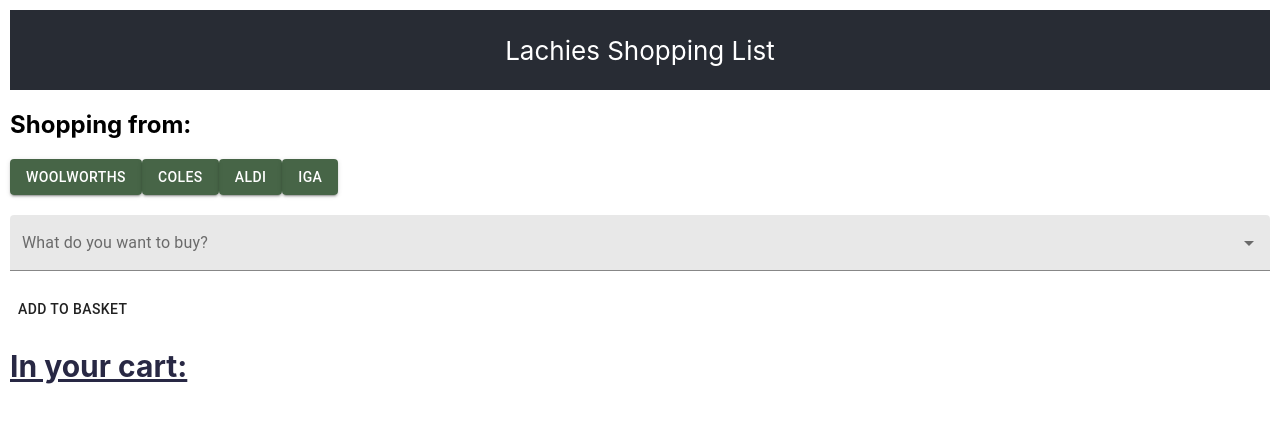
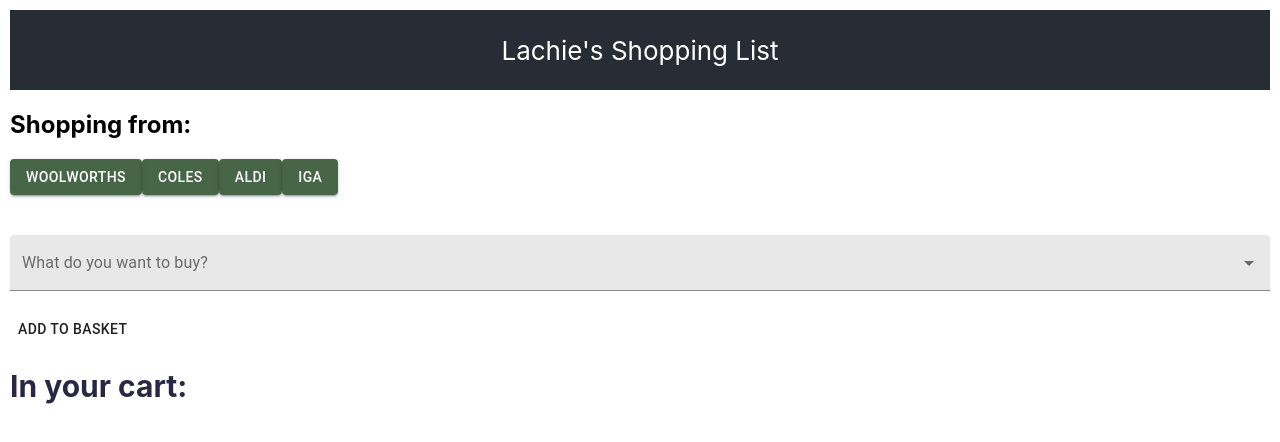
Before and after one commit to lachlanbardwell/shoppinglist, a React (Create React App) app: page / in a window 1280 px wide. Shown: the top 442 px of the page. Built offline with nearby package versions, Linux system fonts and the light colour scheme.

Commit message:
optimisations

```diff
--- a/src/App.css
+++ b/src/App.css
@@ -35,8 +35,19 @@
 .cartHeading {
   font-size: 30px;
   color: #111130;
-  text-decoration: underline;
+
   opacity: 0.9;
+}
+
+.logo {
+  text-decoration: none;
+  color: black;
+  font-size: 12;
+}
+
+.logo:hover {
+  transition: 300ms;
+  font-size: 1.05em;
 }
 
 .storeImage {
--- a/src/components/basket.tsx
+++ b/src/components/basket.tsx
@@ -1,18 +1,21 @@
-import React, { useEffect, MouseEvent, ChangeEvent, useState } from 'react';
+import React, { useEffect, MouseEvent, useState, useRef } from 'react';
 import { Box, Button, TextField } from '@material-ui/core';
 import Autocomplete from '@material-ui/lab/Autocomplete';
 import { products } from './items';
 import { Cart } from './cart';
 import { Retailer } from './retailer';
 
-export const AddToBasket = () => {
+export const AddToBasket: React.FC = () => {
   const [basket, setBasket] = useState<string[]>([]);
   const [newItem, setNewItem] = useState<string>('');
+  const initialRender = useRef<boolean>(true);
 
   useEffect(() => {
     setTimeout(() => {
-      console.log('updating basket...');
-    }, 500);
+      initialRender.current
+        ? (initialRender.current = false)
+        : console.log('updating basket...');
+    }, 100);
   }, [basket]);
 
   const addItem = () => {
@@ -23,16 +26,12 @@ export const AddToBasket = () => {
           return [...basket, newItem];
         })
       : console.error('no item selected');
-
-    // console.log(basket);
   };
 
   const removeItem = ({ currentTarget }: MouseEvent<HTMLButtonElement>) => {
-    // console.log(currentTarget.value);
     basket.includes(currentTarget.value)
       ? setBasket(basket.filter((prev) => prev !== currentTarget.value))
       : console.error('no such item exists');
-    // console.log(basket);
   };
 
   return (
@@ -42,7 +41,6 @@ export const AddToBasket = () => {
         <br />
         <Autocomplete
           onChange={(event, value) => {
-            // console.log(value);
             value && setNewItem(value);
           }}
           renderInput={(params) => (
--- a/src/components/header.tsx
+++ b/src/components/header.tsx
@@ -1,9 +1,12 @@
 import React from 'react';
+import { useState } from 'react';
 
-export const LachHeader = () => {
+export const LachHeader: React.FC = () => {
+  const [name, setName] = useState<string>('Lachie');
+
   return (
     <div className="App">
-      <header className="App-header">Lachies Shopping List</header>
+      <header className="App-header">{`${name}'s Shopping List`}</header>
     </div>
   );
 };
--- a/src/components/retailer.tsx
+++ b/src/components/retailer.tsx
@@ -3,7 +3,7 @@ import { Button, ButtonGroup, Grid } from '@material-ui/core';
 import { useState } from 'react';
 import { useEffect } from 'react';
 
-export const Retailer = () => {
+export const Retailer: React.FC = () => {
   const initialStoreState = ['Woolworths', 'Coles', 'Aldi', 'IGA'];
   const [store, setStore] = useState<string[]>(initialStoreState);
 
@@ -61,6 +61,12 @@ export const Retailer = () => {
           src={`https://logo.clearbit.com/${store}.com.au`}
         ></img>
       ) : null}
+      <br />
+      {store.length === 1 ? (
+        <a className="logo" href="https://clearbit.com">
+          Logos provided by Clearbit
+        </a>
+      ) : null}
     </div>
   );
 };
```
